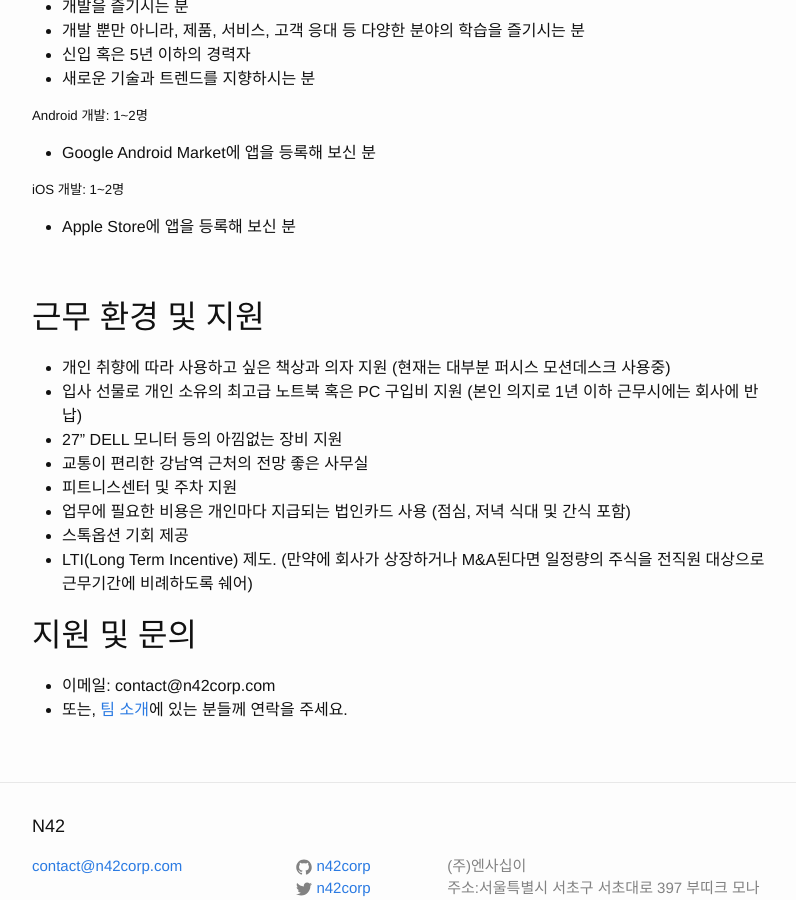
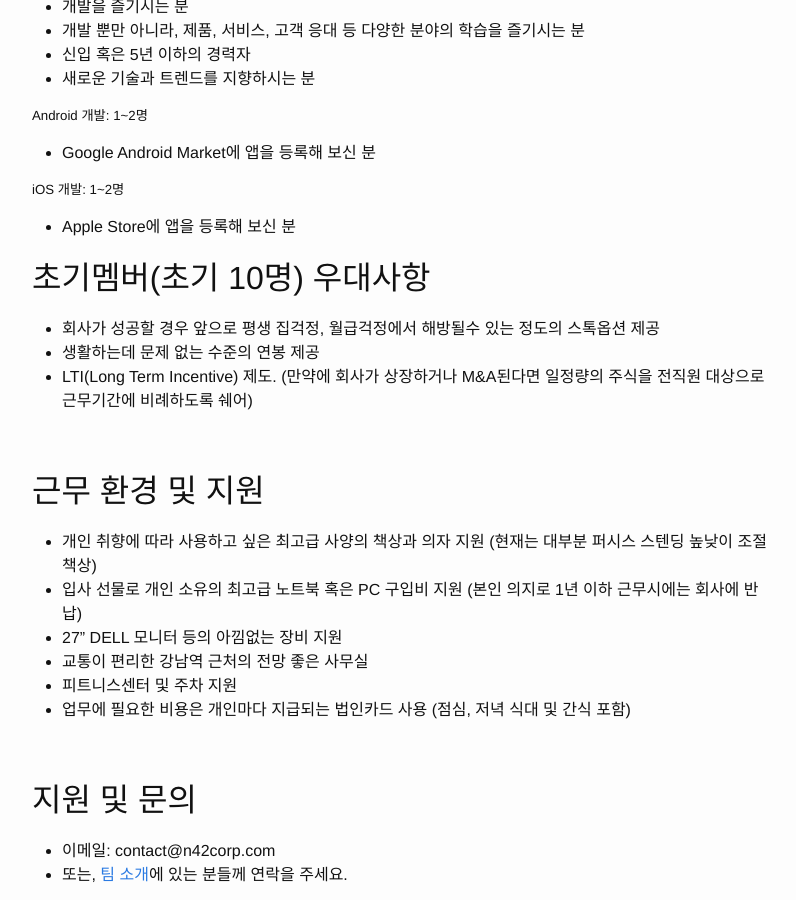
Before and after one commit to daangn/daangn-team-page, a Jekyll site: the page built from jobs.md, in a window 1280 px wide and 900 px high, scrolled down 436 px. Shown: the whole window, without its empty margins (238-1034 px from the left). Built offline with Jekyll 4.4.1, drawn with Linux system fonts in a browser that asks for light colours.

Commit message:
소개 추가

```diff
--- a/jobs.md
+++ b/jobs.md
@@ -26,17 +26,22 @@ description: 지역기반 커뮤니티 서비스인 판교장터 앱을 만들
 - Apple Store에 앱을 등록해 보신 분
 
 
+## 초기멤버(초기 10명) 우대사항
+- 회사가 성공할 경우 앞으로 평생 집걱정, 월급걱정에서 해방될수 있는 정도의 스톡옵션 제공
+- 생활하는데 문제 없는 수준의 연봉 제공
+- LTI(Long Term Incentive) 제도. (만약에 회사가 상장하거나 M&A된다면 일정량의 주식을 전직원 대상으로 근무기간에 비례하도록 쉐어)
+
 <br/>
 
 ## 근무 환경 및 지원
-- 개인 취향에 따라 사용하고 싶은 책상과 의자 지원 (현재는 대부분 퍼시스 모션데스크 사용중)
+- 개인 취향에 따라 사용하고 싶은 최고급 사양의 책상과 의자 지원 (현재는 대부분 퍼시스 스텐딩 높낮이 조절 책상)
 - 입사 선물로 개인 소유의 최고급 노트북 혹은 PC 구입비 지원 (본인 의지로 1년 이하 근무시에는 회사에 반납)
 - 27" DELL 모니터 등의 아낌없는 장비 지원
 - 교통이 편리한 강남역 근처의 전망 좋은 사무실
 - 피트니스센터 및 주차 지원
 - 업무에 필요한 비용은 개인마다 지급되는 법인카드 사용 (점심, 저녁 식대 및 간식 포함)
-- 스톡옵션 기회 제공
-- LTI(Long Term Incentive) 제도. (만약에 회사가 상장하거나 M&A된다면 일정량의 주식을 전직원 대상으로 근무기간에 비례하도록 쉐어)
+
+
 <br/>
 
 ## 지원 및 문의
```
Also changed, not shown: about.md (+6 -1 lines).
